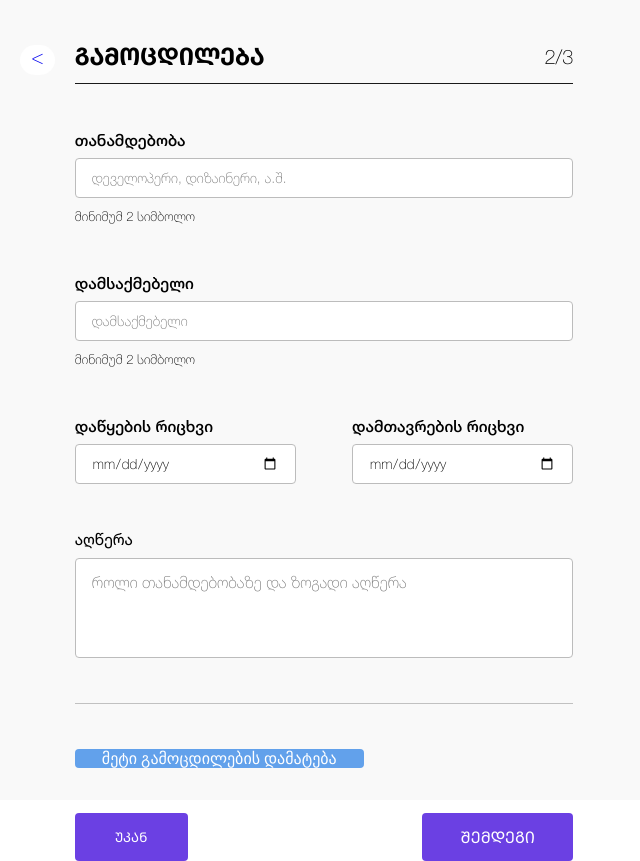
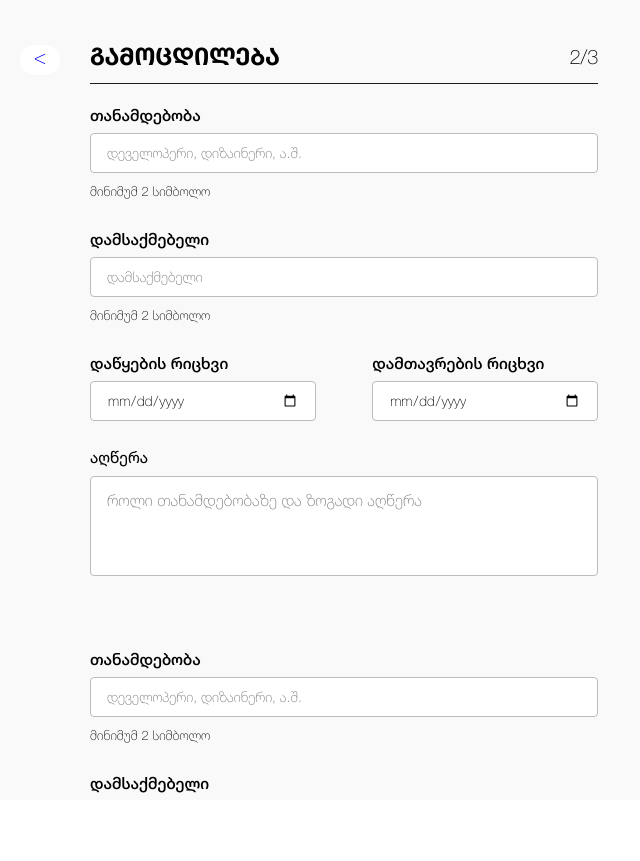
Before and after one commit to Goglikooo/cv-maker, a React (Vite) app: page /personalInfo/experience in a window 1280 px wide. Shown: the whole page, without its empty margins (0-640 px from the left). After the commit the page ends 800 px from the top, so only its background shows below. Built offline with nearby package versions, Linux system fonts and the light colour scheme.

Commit message:
wrap components in div

```diff
--- a/src/assets/Pages/EducationPage.tsx
+++ b/src/assets/Pages/EducationPage.tsx
@@ -31,7 +31,7 @@ export default function Education() {
           </AddMoreExperiencebutton>
           <BackOrNextContainer>
             <BackButton onClick={goBack}>ᲣᲙᲐᲜ</BackButton>
-            <ForwardButton>ᲨᲔᲛᲓᲔᲒᲘ</ForwardButton>
+            <ForwardButton>ᲓᲐᲡᲠᲣᲚᲔᲑᲐ</ForwardButton>
           </BackOrNextContainer>
         </InputInfo>
       </MainInput>
--- a/src/assets/Pages/ExperiencePage.tsx
+++ b/src/assets/Pages/ExperiencePage.tsx
@@ -3,6 +3,9 @@ import styled from "styled-components";
 import InputHeader from "../components/InputHeader";
 import InputTextArea from "../components/InputTextArea";
 import NamesInput from "../components/NamesInput";
+import ExperienceComponent from "../components/ExperienceComponent";
+import PageHeader from "../components/PageHeader";
+import { useState } from "react";
 
 export default function ExperiencePage() {
   const navigate = useNavigate();
@@ -16,39 +19,19 @@ export default function ExperiencePage() {
   return (
     <PersonalContainer>
       <MainInput>
-        <GoBack to="/">&#60;</GoBack>
+        <PageHeader header="ᲒᲐᲛᲝᲪᲓᲘᲚᲔᲑᲐ" pageNumber="2/3" link={"/"} />
         <InputInfo>
-          <InputHeader header="ᲒᲐᲛᲝᲪᲓᲘᲚᲔᲑᲐ" pageNumber="2/3" />
-
-          <NamesInput
-            main={"თანამდებობა"}
-            placeholder={"დეველოპერი, დიზაინერი, ა.შ."}
-            hint={"მინიმუმ 2 სიმბოლო"}
-            type={"text"}
-          />
-          <NamesInput
-            main={"დამსაქმებელი"}
-            placeholder={"დამსაქმებელი"}
-            hint={"მინიმუმ 2 სიმბოლო"}
-            type={"text"}
-          />
-          <StartEndDatesContainer>
-            <NamesInput main={"დაწყების რიცხვი"} type={"date"} />
-            <NamesInput main={"დამთავრების რიცხვი"} type={"date"} />
-          </StartEndDatesContainer>
-          <InputTextArea
-            main={"აღწერა"}
-            placeholder={"როლი თანამდებობაზე და ზოგადი აღწერა"}
-          />
-          <HorisontalLine></HorisontalLine>
+          <ExperienceComponent />
+          <ExperienceComponent />
+          <ExperienceComponent />
           <AddMoreExperiencebutton>
             მეტი გამოცდილების დამატება
           </AddMoreExperiencebutton>
-          <BackOrNextContainer>
-            <BackButton onClick={goBack}>ᲣᲙᲐᲜ</BackButton>
-            <ForwardButton to={"education"}>ᲨᲔᲛᲓᲔᲒᲘ</ForwardButton>
-          </BackOrNextContainer>
         </InputInfo>
+        <BackOrNextContainer>
+          <BackButton onClick={goBack}>ᲣᲙᲐᲜ</BackButton>
+          <ForwardButton to={"education"}>ᲨᲔᲛᲓᲔᲒᲘ</ForwardButton>
+        </BackOrNextContainer>
       </MainInput>
       <MainOutput></MainOutput>
     </PersonalContainer>
@@ -111,18 +94,6 @@ const AddMoreExperiencebutton = styled.div`
   }
 `;
 
-const HorisontalLine = styled.div`
-  border-bottom: 1px solid #c1c1c1;
-`;
-
-const StartEndDatesContainer = styled.div`
-  width: 100%;
-  display: flex;
-  justify-content: center;
-  align-items: center;
-  gap: 56px;
-`;
-
 const PersonalContainer = styled.div`
   display: flex;
   justify-content: center;
@@ -132,18 +103,20 @@ const PersonalContainer = styled.div`
 
 const MainInput = styled.div`
   background-color: #f9f9f9;
-  display: flex;
+  display: block;
   justify-content: flex-start;
   align-items: center;
-  padding: 30px 90px 30px 0px;
-  height: 100vh;
-  width: 100vw;
+  flex-direction: column;
+  padding: 30px 90px 30px 90px;
+  height: 100%;
+  width: 100%;
+  overflow: auto;
 `;
 
 const MainOutput = styled.div`
   background-color: #ffffff;
-  height: 100vh;
-  width: 100vw;
+  height: 100%;
+  width: 100%;
 `;
 
 const GoBack = styled(Link)`
@@ -168,10 +141,10 @@ const GoBack = styled(Link)`
 
 const InputInfo = styled.div`
   width: 100%;
-  height: 100%;
+  height: auto;
   display: flex;
   flex-direction: column;
   justify-content: flex-start;
-
   gap: 45px;
+  margin-bottom: 80px;
 `;
--- /dev/null
+++ b/src/assets/components/ExperienceComponent.tsx
@@ -0,0 +1,52 @@
+import styled from "styled-components";
+import InputTextArea from "./InputTextArea";
+import NamesInput from "./NamesInput";
+
+export default function ExperienceComponent() {
+  return (
+    <ExperienceComponentContainer>
+      <NamesInput
+        main={"თანამდებობა"}
+        placeholder={"დეველოპერი, დიზაინერი, ა.შ."}
+        hint={"მინიმუმ 2 სიმბოლო"}
+        type={"text"}
+      />
+      <NamesInput
+        main={"დამსაქმებელი"}
+        placeholder={"დამსაქმებელი"}
+        hint={"მინიმუმ 2 სიმბოლო"}
+        type={"text"}
+      />
+      <StartEndDatesContainer>
+        <NamesInput main={"დაწყების რიცხვი"} type={"date"} />
+        <NamesInput main={"დამთავრების რიცხვი"} type={"date"} />
+      </StartEndDatesContainer>
+      <InputTextArea
+        main={"აღწერა"}
+        placeholder={"როლი თანამდებობაზე და ზოგადი აღწერა"}
+      />
+      <HorisontalLine></HorisontalLine>
+    </ExperienceComponentContainer>
+  );
+}
+
+const HorisontalLine = styled.div`
+  border-bottom: 1px solid #c1c1c1;
+`;
+
+const ExperienceComponentContainer = styled.div`
+  background-color: #f9f9f9;
+  display: flex;
+  justify-content: center;
+  align-items: flex-start;
+  flex-direction: column;
+  gap: 26px;
+`;
+
+const StartEndDatesContainer = styled.div`
+  width: 100%;
+  display: flex;
+  justify-content: center;
+  align-items: center;
+  gap: 56px;
+`;
--- a/src/assets/components/InputTextArea.tsx
+++ b/src/assets/components/InputTextArea.tsx
@@ -23,6 +23,7 @@ const PersonInputContainer = styled.div`
   align-items: flex-start;
   flex-direction: column;
   gap: 8px;
+  width: 100%;
 `;
 
 const InputName = styled.h4`
--- /dev/null
+++ b/src/assets/components/PageHeader.tsx
@@ -0,0 +1,70 @@
+import { Link } from "react-router-dom";
+import styled from "styled-components";
+
+interface Props {
+  header: string;
+  pageNumber: string;
+  link: string;
+}
+
+export default function PageHeader(props: Props) {
+  const { header, pageNumber, link } = props;
+
+  return (
+    <InputHeadingContainer>
+      <GoBack to={link}>&#60;</GoBack>
+      <InputHeading>{header}</InputHeading>
+      <HeaderParahraph>{pageNumber}</HeaderParahraph>
+    </InputHeadingContainer>
+  );
+}
+
+const GoBack = styled(Link)`
+  position: absolute;
+  left: -90px;
+  top: 0px;
+  font-family: "HelveticaNeue";
+  font-size: 20px;
+  height: 40px;
+  width: 40px;
+  text-decoration: none;
+  align-self: flex-start;
+  text-align: center;
+  margin: 15px 20px 0px 20px;
+  height: 30px;
+  width: 40px;
+  border-radius: 100px;
+  border: none;
+  background-color: #ffffff;
+
+  &:hover {
+    cursor: pointer;
+  }
+`;
+
+const InputHeadingContainer = styled.div`
+  margin-bottom: 20px;
+  width: 100%;
+  border-bottom: 1.3px solid #1a1a1a;
+  display: flex;
+  justify-content: space-between;
+  align-items: center;
+  padding: 12px 0px;
+  position: relative;
+`;
+
+const InputHeading = styled.h2`
+  font-family: "HelveticaNeue";
+  font-size: 24px;
+  font-weight: 700;
+  line-height: 29px;
+  letter-spacing: 0em;
+`;
+
+const HeaderParahraph = styled.p`
+  font-family: "HelveticaNeue";
+  font-size: 20px;
+  font-weight: 400;
+  line-height: 24px;
+  letter-spacing: 0em;
+`;
```
